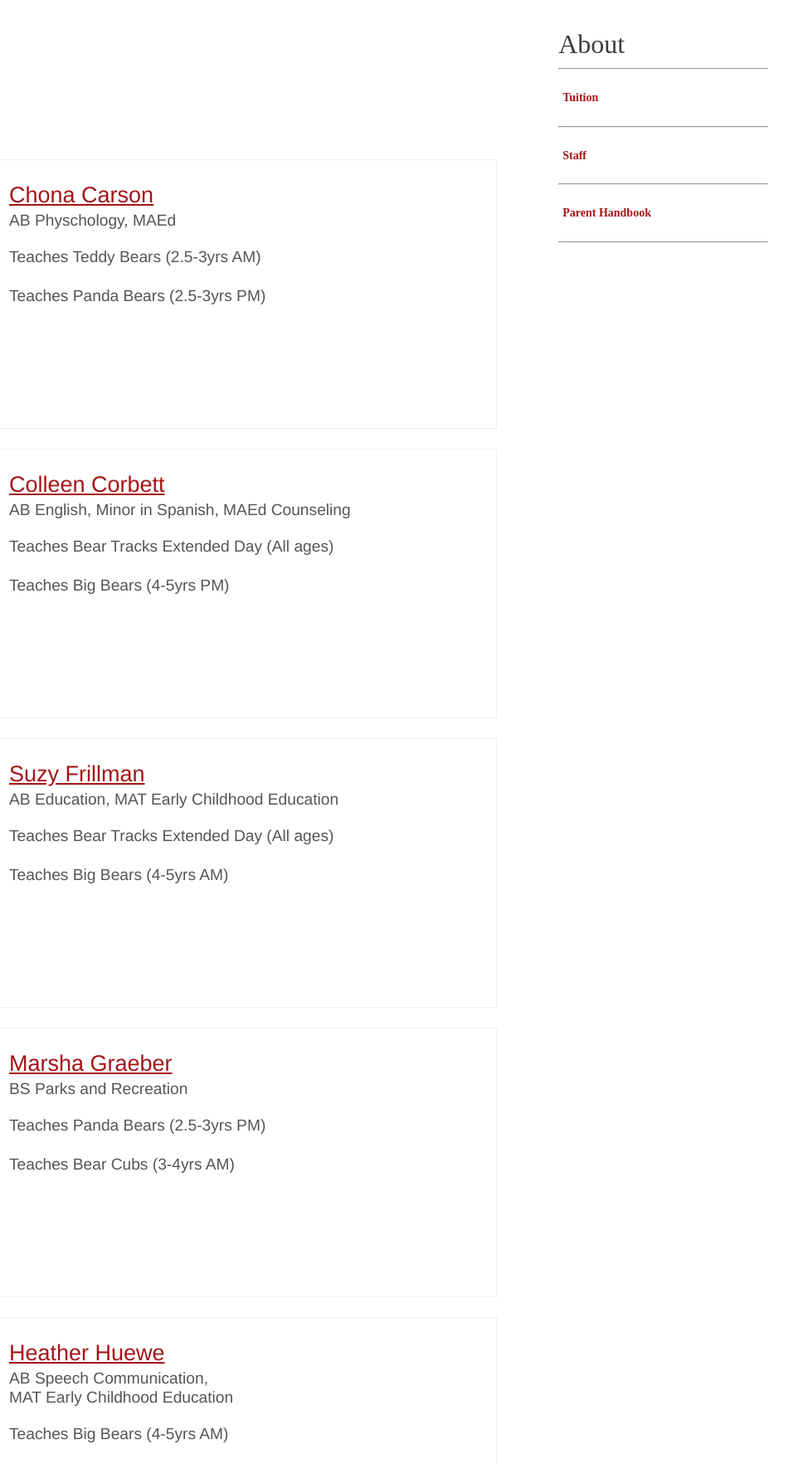
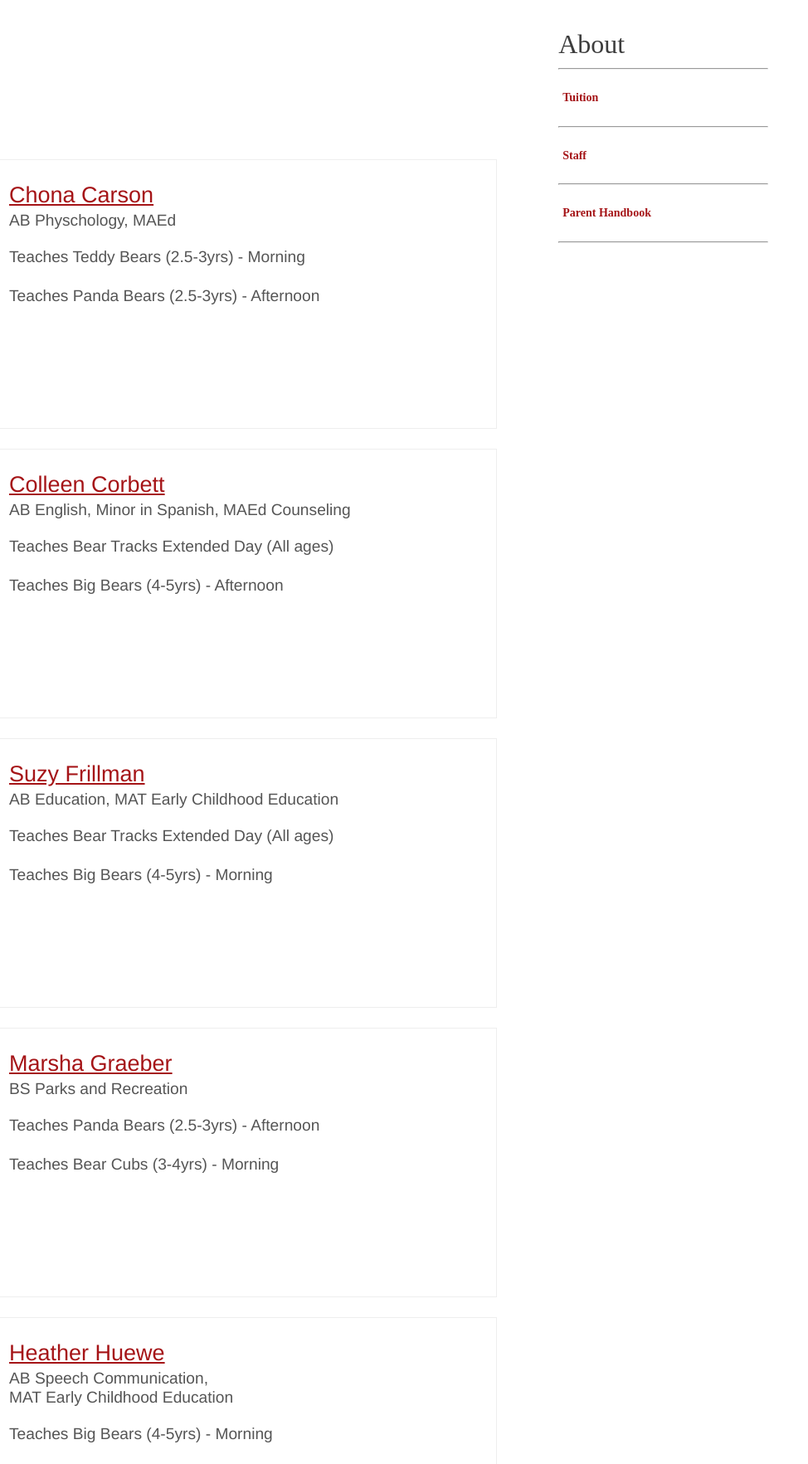
Before and after one commit to cse-256-f23/information-foraging-project-garrett-ellie-rachel-pranav, a website: page files/staff.html in a window 1280 px wide. Shown: the part 12-1777 px from the top of the page at 83% size, 306-1280 px from the left. Drawn offline with nearby package versions, Linux system fonts and the light colour scheme; files that its build step writes are made by us from their sources; files whose address does not match are found by name.

Commit message:
Updated the Staff Page

```diff
--- a/files/staff.html
+++ b/files/staff.html
@@ -29,8 +29,8 @@
               </a>
             </h3>
             <p class="staff-qualifications">AB Physchology, MAEd</p>
-            <p class="Teddy Bears">Teaches Teddy Bears (2.5-3yrs AM)</p>
-            <p class="Panda Bears">Teaches Panda Bears (2.5-3yrs PM)</p>
+            <p class="Teddy Bears">Teaches Teddy Bears (2.5-3yrs) - Morning</p>
+            <p class="Panda Bears">Teaches Panda Bears (2.5-3yrs) - Afternoon</p>
           </div>
         </div>
       </div>
@@ -46,7 +46,7 @@
             </h3>
             <p class="staff-qualifications">AB English, Minor in Spanish, MAEd Counseling</p>
             <p class="Bear Tracks">Teaches Bear Tracks Extended Day (All ages)</p>
-            <p class="Big Bears">Teaches Big Bears (4-5yrs PM)</p>
+            <p class="Big Bears">Teaches Big Bears (4-5yrs) - Afternoon</p>
           </div>
         </div>
       </div>
@@ -64,7 +64,7 @@
               AB Education, MAT Early Childhood Education
             </p>
             <p class="Bear Tracks">Teaches Bear Tracks Extended Day (All ages)</p>
-            <p class="Big Bears">Teaches Big Bears (4-5yrs AM)</p>
+            <p class="Big Bears">Teaches Big Bears (4-5yrs) - Morning</p>
           </div>
         </div>
       </div>
@@ -79,8 +79,8 @@
               </a>
             </h3>
             <p class="staff-qualifications">BS Parks and Recreation</p>
-            <p class="Panda Bears">Teaches Panda Bears (2.5-3yrs PM)</p>
-            <p class="Bear Cubs">Teaches Bear Cubs (3-4yrs AM)</p>
+            <p class="Panda Bears">Teaches Panda Bears (2.5-3yrs) - Afternoon</p>
+            <p class="Bear Cubs">Teaches Bear Cubs (3-4yrs) - Morning</p>
           </div>
         </div>
       </div>
@@ -98,7 +98,7 @@
               AB Speech Communication, <br>
               MAT Early Childhood Education
             </p>
-            <p class="Big Bears">Teaches Big Bears (4-5yrs AM)</p>
+            <p class="Big Bears">Teaches Big Bears (4-5yrs) - Morning</p>
           </div>
         </div>
       </div>
@@ -116,8 +116,8 @@
               BS Elementary Education, MAEd Teaching, <br>
               Early Childhood Education
             </p>
-            <p class="Bear Cubs">Teaches Bear Cubs (3-4yrs AM)</p>
-            <p class="Big Bears">Teaches Big Bears (4-5yrs PM)</p>
+            <p class="Bear Cubs">Teaches Bear Cubs (3-4yrs) - Morning</p>
+            <p class="Big Bears">Teaches Big Bears (4-5yrs) - Afternoon</p>
           </div>
         </div>
       </div>
```
